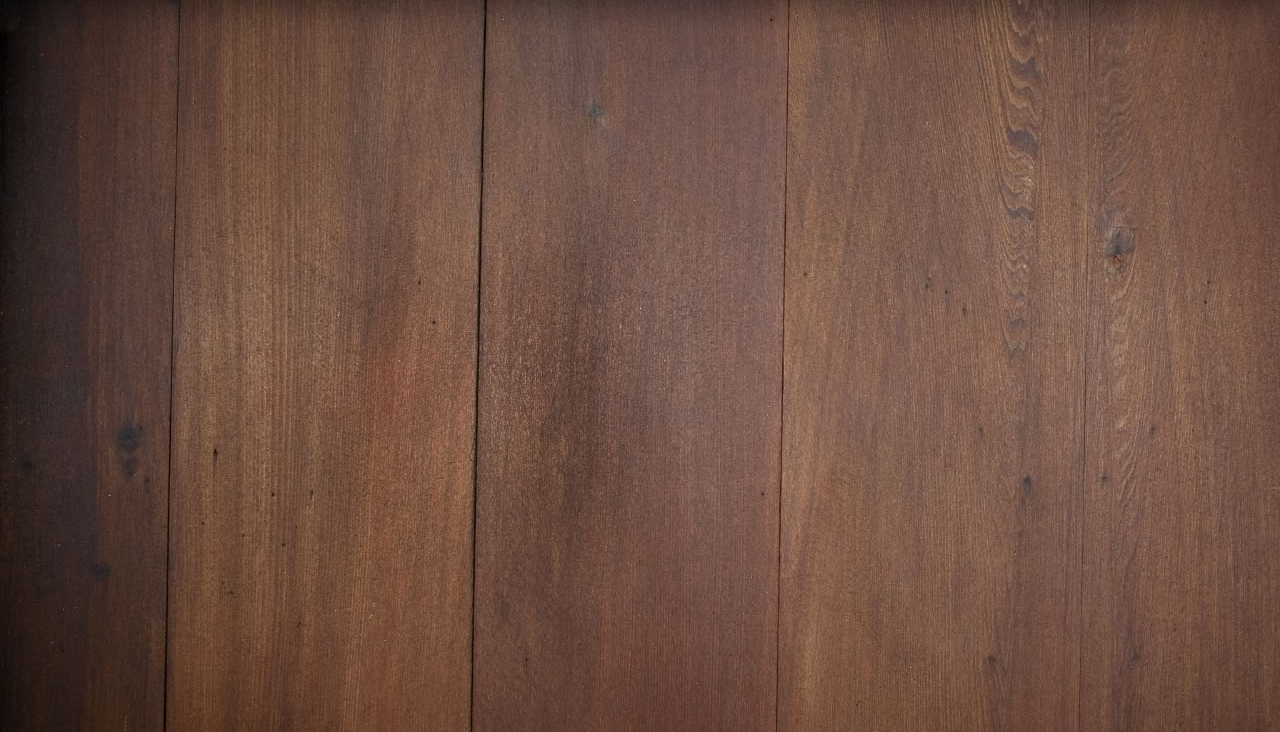
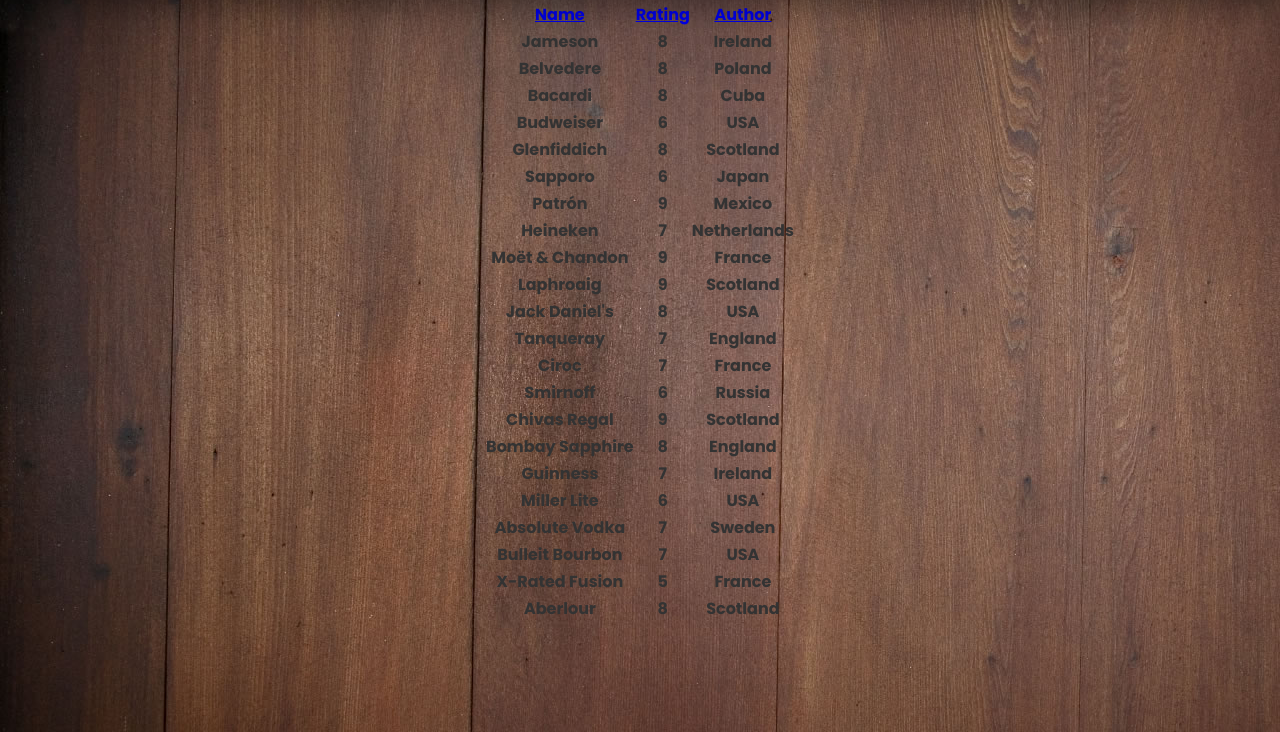
Before and after one commit to Wojanix/IndeksRompera, a PHP site: page /ranking.php in a window 1280 px wide. Shown: the part 68-800 px from the top of the page. Run offline with PHP 8.4, Linux system fonts and the light colour scheme; lists and menus that the app fills with data are empty.

Commit message:
Successfull level 1 sorting table ranking rating

```diff
--- a/pages/ranking.php
+++ b/pages/ranking.php
@@ -11,5 +11,86 @@
 <body>
 
 <?php include '../components/header.php';?>
+
+
+
+<!-- Table -->
+<table>
+<tr>
+    <th>
+        <a href='ranking.php?sort=name'>Name</a>
+    </th>
+    <th>
+        <a href='ranking.php?sort=rating'>Rating</a>
+    </th>
+    <th>
+        <a href='ranking.php?sort=author'>Author</a>
+    </th>
+</tr>
+
+<?php
+
+$records = [
+    ["name" => "Jameson", "rating" => 8, "author" => "Ireland"],
+    ["name" => "Belvedere", "rating" => 8, "author" => "Poland"],
+    ["name" => "Bacardi", "rating" => 8, "author" => "Cuba"],
+    ["name" => "Budweiser", "rating" => 6, "author" => "USA"],
+    ["name" => "Glenfiddich", "rating" => 8, "author" => "Scotland"],
+    ["name" => "Sapporo", "rating" => 6, "author" => "Japan"],
+    ["name" => "Patrón", "rating" => 9, "author" => "Mexico"],
+    ["name" => "Heineken", "rating" => 7, "author" => "Netherlands"],
+    ["name" => "Moët & Chandon", "rating" => 9, "author" => "France"],
+    ["name" => "Laphroaig", "rating" => 9, "author" => "Scotland"],
+    ["name" => "Jack Daniel's", "rating" => 8, "author" => "USA"],
+    ["name" => "Tanqueray", "rating" => 7, "author" => "England"],
+    ["name" => "Ciroc", "rating" => 7, "author" => "France"],
+    ["name" => "Smirnoff", "rating" => 6, "author" => "Russia"],
+    ["name" => "Chivas Regal", "rating" => 9, "author" => "Scotland"],
+    ["name" => "Bombay Sapphire", "rating" => 8, "author" => "England"],
+    ["name" => "Guinness", "rating" => 7, "author" => "Ireland"],
+    ["name" => "Miller Lite", "rating" => 6, "author" => "USA"],
+    ["name" => "Absolute Vodka", "rating" => 7, "author" => "Sweden"],
+    ["name" => "Bulleit Bourbon", "rating" => 7, "author" => "USA"],
+    ["name" => "X-Rated Fusion", "rating" => 5, "author" => "France"],
+    ["name" => "Aberlour", "rating" => 8, "author" => "Scotland"]
+];
+
+
+isset($_GET["sort"]) ? sortRecords($records, htmlspecialchars($_GET["sort"])) : null;
+
+
+foreach($records as $record){
+    echo "<tr><th>".$record["name"]."</th><th>".$record["rating"]."</th><th>".$record["author"]."</th></tr>";
+}
+?>
+</table>
+
+
+
+
+
+
+<?php
+function sortRecords(array &$records, string $sortKey) {
+    usort($records, function ($a, $b) use ($sortKey) {
+        // Ensure the sorting key exists in the array elements
+        if (!isset($a[$sortKey]) || !isset($b[$sortKey])) {
+            return 0;
+        }
+
+        // Compare values based on the key
+        if ($a[$sortKey] == $b[$sortKey]) {
+            return 0;
+        }
+
+        // Sort numerically for 'rating', alphabetically for others
+        if ($sortKey === 'rating') {
+            return $a[$sortKey] <=> $b[$sortKey];
+        }
+        return strcmp($a[$sortKey], $b[$sortKey]);
+    });
+}
+?>
+
 </body>
 </html>
```
